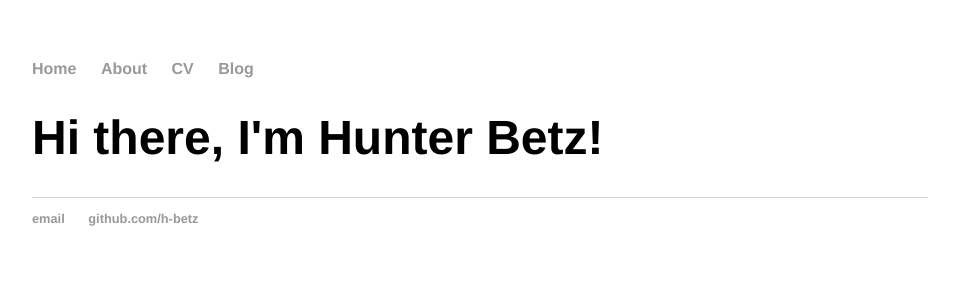
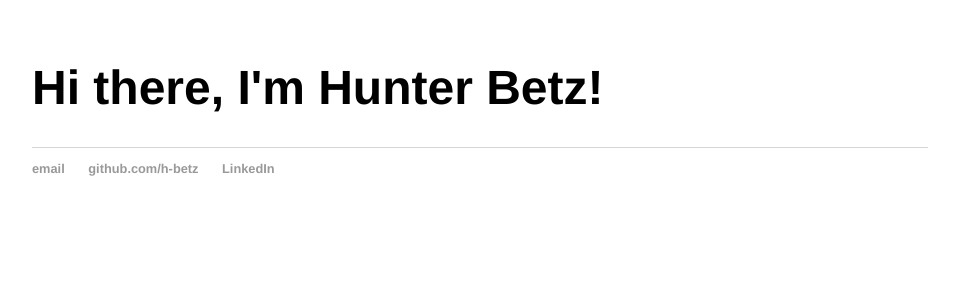
Before and after one commit to h-betz/h-betz.github.io, a Jekyll site: the page built from index.html, in a window 1280 px wide. Shown: the top 300 px of the page, without its empty margins (160-1119 px from the left). Built offline with Jekyll 4.4.1, drawn with Linux system fonts in a browser that asks for light colours.

Commit message:
Update default.html

```diff
--- a/_layouts/default.html
+++ b/_layouts/default.html
@@ -6,14 +6,6 @@
 			<link rel="stylesheet" type="text/css" href="/css/main.css">
 		</head>
 		<body>
-			<nav>
-	    		<ul>
-	        		<li><a href="/">Home</a></li>
-		        	<li><a href="/about">About</a></li>
-	        		<li><a href="/cv">CV</a></li>
-	        		<li><a href="/blog">Blog</a></li>
-	    		</ul>
-			</nav>
 			<div class="container">
 
 			{{ content }}
@@ -23,6 +15,7 @@
 	    		<ul>
 	        		<li><a href="mailto:hunterhbetz@gmail.com">email</a></li>
 	        		<li><a href="https://github.com/h-betz">github.com/h-betz</a></li>
+				<li><a href="https://www.linkedin.com/in/hunter-betz-99172088">LinkedIn</a></li>
 				</ul>
 			</footer>
 		</body>
```
